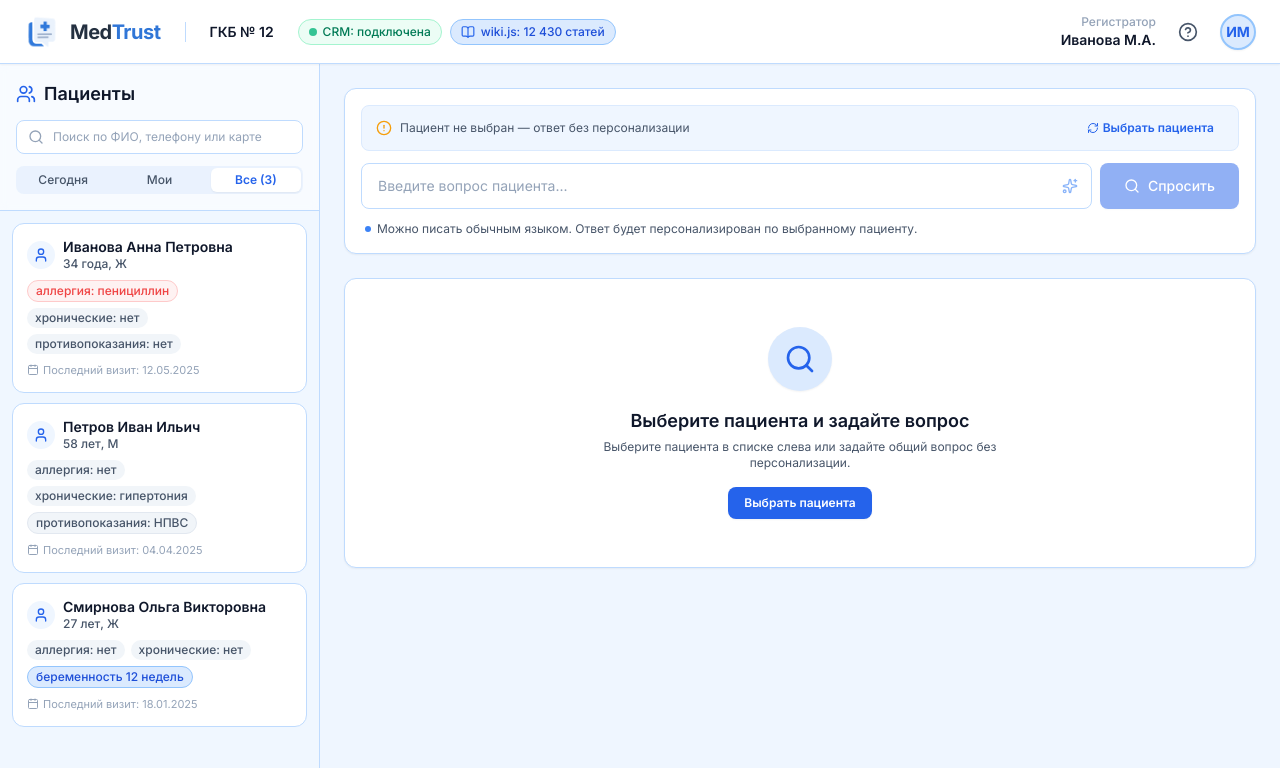
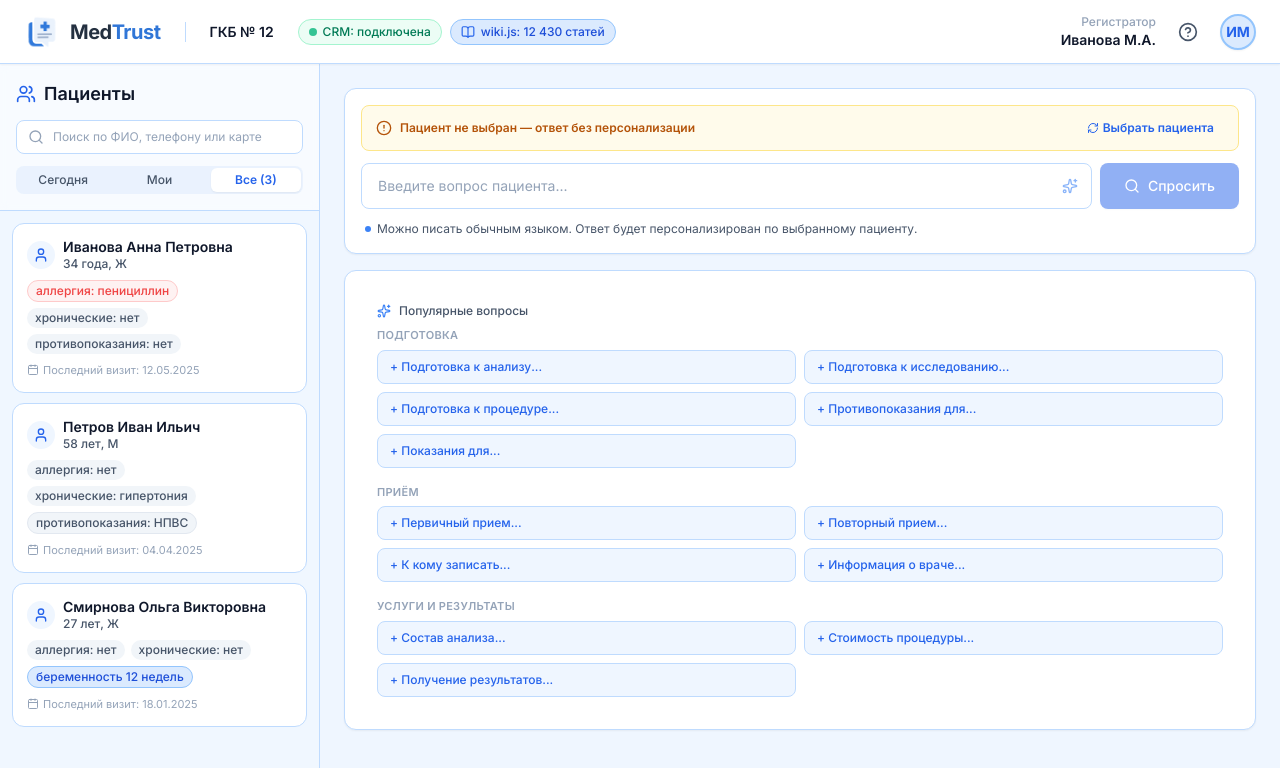
Before and after one commit to frozyaC/MedTrust, a React (Vite) app in the folder frontend/: page / in a window 1280 px wide. Both pictures are taken after a click on the button "Сбросить". Shown: the top 768 px of the page. Built offline with nearby package versions, Linux system fonts and the light colour scheme; the HTML template or start-up script is replaced by a standard one.

Commit message:
empty-state redesign

```diff
--- a/frontend/src/App.tsx
+++ b/frontend/src/App.tsx
@@ -440,79 +440,9 @@ export default function App() {
     });
   };
 
-  const emptyContent = useMemo(
+  const popularQuestionsContent = useMemo(
     () => (
-      <div className="bg-white rounded-xl border border-[#BFDBFE] p-12 text-center shadow-xs flex flex-col items-center justify-center my-6 space-y-4">
-        <div className="w-16 h-16 rounded-full bg-[#DBEAFE] flex items-center justify-center text-[#2563EB] shadow-xs">
-          <Search className="w-8 h-8" />
-        </div>
-        <div className="space-y-1">
-          <h3 className="font-semibold text-lg text-[#0F172A]">
-            Выберите пациента и задайте вопрос
-          </h3>
-          <p className="text-xs text-[#475569] max-w-md">
-            Выберите пациента в списке слева или задайте общий вопрос без персонализации.
-          </p>
-        </div>
-        <button
-          onClick={() => {
-            setSelectedPatient(patients[0]);
-            setScreenState('ready');
-          }}
-          className="px-4 py-2 bg-[#2563EB] hover:bg-[#1D4ED8] text-white text-xs font-semibold rounded-lg transition-colors shadow-xs"
-        >
-          Выбрать пациента
-        </button>
-      </div>
-    ),
-    [patients],
-  );
-
-  return (
-    <div className="h-screen flex flex-col bg-[#EFF6FF] text-[#0F172A] font-sans antialiased overflow-hidden">
-      <Header />
-      {/* <StateSelector currentState={screenState} onSelectState={selectDemoState} /> */}
-
-      <div className="flex flex-1 min-h-0 overflow-hidden">
-        <Sidebar
-          patients={patients}
-          selectedPatient={selectedPatient}
-          onSelectPatient={handleSelectPatient}
-          searchInputRef={sidebarSearchRef}
-          highlighted={sidebarHighlighted}
-        />
-
-        {!hasThread ? (
-          <main className="flex-1 overflow-y-auto p-6 space-y-4 max-w-[1120px] mx-auto">
-            <SearchBar
-              selectedPatient={selectedPatient}
-              onAsk={handleAskQuestion}
-              onSelectPatientClick={handleChangePatient}
-              onClearPatient={() => handleSelectPatient(null)}
-              isLoading={false}
-              suggestion={suggestion}
-              onSuggestionConsumed={() => setSuggestion('')}
-            />
-
-            {screenState === 'empty' && emptyContent}
-
-            {screenState === 'ready' && (
-              <div className="bg-white rounded-xl border border-[#BFDBFE] p-8 shadow-xs space-y-4">
-                <div className="flex items-start gap-4">
-                  <div className="w-12 h-12 rounded-xl bg-[#DBEAFE] flex items-center justify-center text-[#2563EB] shrink-0">
-                    <UserCheck className="w-6 h-6" />
-                  </div>
-                  <div>
-                    <h3 className="font-semibold text-base text-[#0F172A] mb-1">
-                      Пациент выбран
-                    </h3>
-                    <p className="text-xs text-[#475569] leading-relaxed">
-                      Задайте вопрос в строке выше. Ответ будет персонализирован с учётом данных
-                      пациента из CRM.
-                    </p>
-                  </div>
-                </div>
-                <div className="pt-3 border-t border-[#EFF6FF] space-y-4">
+      <div className="space-y-4">
         <div className="flex items-center gap-2 text-xs text-[#475569] mb-2">
           <Sparkles className="w-3.5 h-3.5 text-[#3B82F6]" />
           <span className="font-medium">Популярные вопросы</span>
@@ -568,6 +498,55 @@ export default function App() {
           </div>
         ))}
       </div>
+    ),
+    [],
+  );
+
+  return (
+    <div className="h-screen flex flex-col bg-[#EFF6FF] text-[#0F172A] font-sans antialiased overflow-hidden">
+      <Header />
+      {/* <StateSelector currentState={screenState} onSelectState={selectDemoState} /> */}
+
+      <div className="flex flex-1 min-h-0 overflow-hidden">
+        <Sidebar
+          patients={patients}
+          selectedPatient={selectedPatient}
+          onSelectPatient={handleSelectPatient}
+          searchInputRef={sidebarSearchRef}
+          highlighted={sidebarHighlighted}
+        />
+
+        {!hasThread ? (
+          <main className="flex-1 overflow-y-auto p-6 space-y-4 max-w-[1120px] mx-auto">
+            <SearchBar
+              selectedPatient={selectedPatient}
+              onAsk={handleAskQuestion}
+              onSelectPatientClick={handleChangePatient}
+              onClearPatient={() => handleSelectPatient(null)}
+              isLoading={false}
+              suggestion={suggestion}
+              onSuggestionConsumed={() => setSuggestion('')}
+            />
+
+            {(screenState === 'empty' || screenState === 'ready') && (
+              <div className="bg-white rounded-xl border border-[#BFDBFE] p-8 shadow-xs space-y-4">
+                {screenState === 'ready' && selectedPatient && (
+                  <div className="flex items-start gap-4 pb-3 border-b border-[#EFF6FF]">
+                    <div className="w-12 h-12 rounded-xl bg-[#DBEAFE] flex items-center justify-center text-[#2563EB] shrink-0">
+                      <UserCheck className="w-6 h-6" />
+                    </div>
+                    <div>
+                      <h3 className="font-semibold text-base text-[#0F172A] mb-1">
+                        Пациент выбран
+                      </h3>
+                      <p className="text-xs text-[#475569] leading-relaxed">
+                        Задайте вопрос в строке выше. Ответ будет персонализирован с учётом данных
+                        пациента из CRM.
+                      </p>
+                    </div>
+                  </div>
+                )}
+                {popularQuestionsContent}
               </div>
             )}
           </main>
@@ -576,9 +555,7 @@ export default function App() {
             <ConversationHeader
               patient={selectedPatient}
               messageCount={messageCount}
-              onChangePatient={() =>
-                handleSelectPatient(selectedPatient ? null : patients[0])
-              }
+              onChangePatient={handleChangePatient}
               onNewConversation={clearConversation}
             />
 
--- a/frontend/src/components/SearchBar.tsx
+++ b/frontend/src/components/SearchBar.tsx
@@ -56,7 +56,13 @@ export const SearchBar: React.FC<SearchBarProps> = ({
   return (
     <div className="bg-white rounded-xl border border-[#BFDBFE] p-4 shadow-xs space-y-3">
       {/* Patient context banner */}
-      <div className="flex items-center justify-between gap-3 text-xs bg-[#EFF6FF] px-3.5 py-2.5 rounded-lg border border-[#DBEAFE]">
+      <div
+        className={`flex items-center justify-between gap-3 text-xs px-3.5 py-2.5 rounded-lg border ${
+          selectedPatient
+            ? 'bg-[#EFF6FF] border-[#DBEAFE]'
+            : 'bg-[#FFFBEB] border-[#FDE68A]'
+        }`}
+      >
         {selectedPatient ? (
           <div className="flex items-center gap-2 text-[#0F172A] min-w-0 flex-1">
             <UserCheck className="w-4 h-4 text-[#2563EB] shrink-0" />
@@ -65,9 +71,11 @@ export const SearchBar: React.FC<SearchBarProps> = ({
             </span>
           </div>
         ) : (
-          <div className="flex items-center gap-2 text-[#475569] min-w-0 flex-1">
-            <AlertCircle className="w-4 h-4 text-[#F59E0B] shrink-0" />
-            <span>Пациент не выбран — ответ без персонализации</span>
+          <div className="flex items-center gap-2 min-w-0 flex-1">
+            <AlertCircle className="w-4 h-4 text-[#B45309] shrink-0" />
+            <span className="font-semibold text-[#B45309]">
+              Пациент не выбран — ответ без персонализации
+            </span>
           </div>
         )}
 
```
Lines whose indentation alone changed are shown as unchanged.
